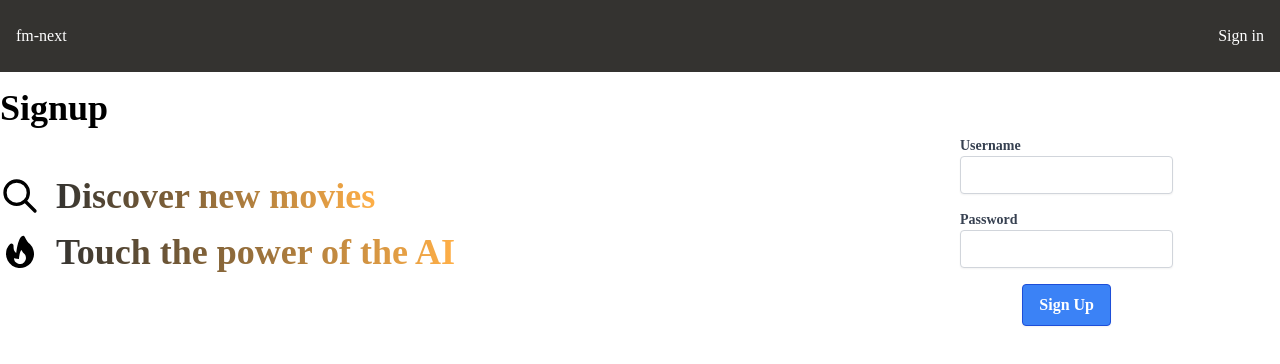
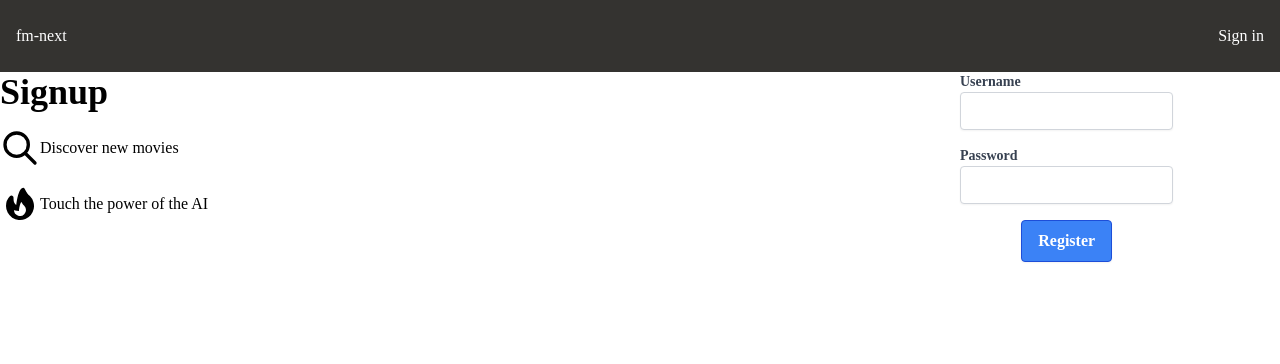
Before and after one commit to fra-malagisi/fm-next, a Next.js app: page /sign-up in a window 1280 px wide. Shown: the top 364 px of the page. Built offline with nearby package versions, Linux system fonts and the light colour scheme.

Commit message:
fix: search input margin on index

```diff
--- a/common/hooks/movie.hook.ts
+++ b/common/hooks/movie.hook.ts
@@ -33,7 +33,7 @@ const useMovie = (
     if (data && data?.total > 0 && data?.total !== total) {
       setTotal(data?.total || 0);
     }
-  }, [data?.total, total]);
+  }, [data, data?.total, total]);
 
   return {
     setPagination,
--- a/components/input/input.tsx
+++ b/components/input/input.tsx
@@ -15,7 +15,6 @@ export type InputProps = {
 
 const Input = forwardRef<HTMLInputElement, InputProps>(
   ({ name, id, label, error, withAction, ...props }, ref) => {
-    console.log(error);
     const inputClasses = clsx(styles.input, {
       [styles['input--success']]: !error,
       [styles['input--error']]: error,
--- a/pages/index.tsx
+++ b/pages/index.tsx
@@ -28,7 +28,7 @@ const Home: NextPage<unknown> = () => {
 
   return (
     <>
-      <div className='mb-4 flex justify-center'>
+      <div className='mb-4 mt-4 flex justify-center'>
         <form className='w-4/12' onSubmit={handleSubmit(handleSearch)}>
           <div className='flex items-center'>
             <Input label='Filter movies' withAction={true} {...register('filter')} />
@@ -39,7 +39,6 @@ const Home: NextPage<unknown> = () => {
         {!isLoading && movies && movies.map(movie => <MovieBox key={movie.id} movie={movie} />)}
       </div>
       {total && <Paginator total={total || 0} handlePageChange={handlePageChange} />}
-      <div className='mb-4 flex justify-center'>prova</div>
     </>
   );
 };
--- a/pages/sign-up.tsx
+++ b/pages/sign-up.tsx
@@ -10,60 +10,31 @@ type SignUpFormType = {
 };
 
 const SignUp: NextPage<unknown> = () => {
-  const {
-    register,
-    formState: { errors },
-    handleSubmit,
-  } = useForm<SignUpFormType>({ mode: 'onChange' });
-
-  const onSubmit = data => {
-    alert(JSON.stringify(data));
-  };
-
+  const { register } = useForm<SignUpFormType>();
   return (
-    <section className='mt-4 flex'>
-      <div className=' flex h-screen w-4/6 flex-col '>
+    <section className='flex'>
+      <div className=' flex h-screen w-4/6 flex-col'>
         <h2 className='mb-4 text-4xl font-bold'>Signup</h2>
-        <ul className='mt-8'>
+        <ul>
           <li className='mb-4 flex h-10'>
             <SearchIcon />
-            <span className='ml-4 flex items-center bg-gradient-to-r from-skin-primary to-skin-secondary bg-clip-text text-4xl font-extrabold text-transparent'>
-              Discover new movies
-            </span>
+            <span className='flex items-center'>Discover new movies</span>
           </li>
           <li className='mb-4 flex h-10'>
             <FireIcon />
-            <span className='ml-4 flex items-center bg-gradient-to-r from-skin-primary to-skin-secondary bg-clip-text text-4xl font-extrabold text-transparent'>
-              Touch the power of the AI
-            </span>
+            <span className='flex items-center'>Touch the power of the AI</span>
           </li>
         </ul>
       </div>
-      <div className='flex w-1/3 justify-center pt-12'>
-        <form className='flex w-1/2 flex-col items-center' onSubmit={handleSubmit(onSubmit)}>
+      <div className='flex w-1/3 justify-center'>
+        <form className='flex w-1/2 flex-col items-center'>
           <div className='mb-4 w-full'>
             <div className='mb-4'>
-              <Input
-                label='Username'
-                error={errors.username}
-                {...register('username', {
-                  required: 'username required',
-                  minLength: {
-                    value: 3,
-                    message: 'min 3',
-                  },
-                })}
-              />
+              <Input label='Username' {...register('username')} />
             </div>
-            <Input
-              label='Password'
-              type='password'
-              {...register('password', {
-                required: true,
-              })}
-            />
+            <Input label='Password' type='password' {...register('password')} />
           </div>
-          <Button label='Sign Up' />
+          <Button label='Register' />
         </form>
       </div>
     </section>
```
